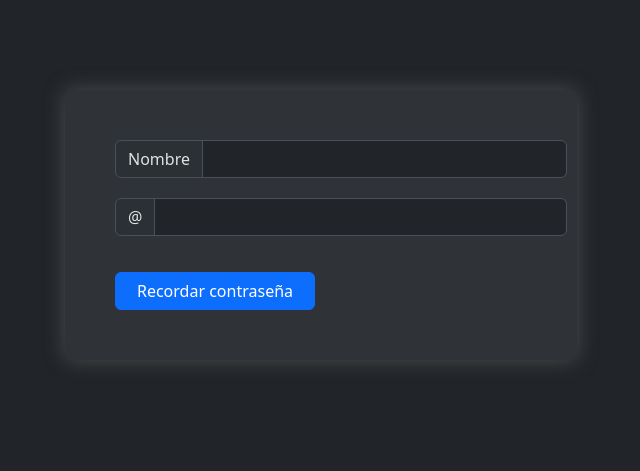
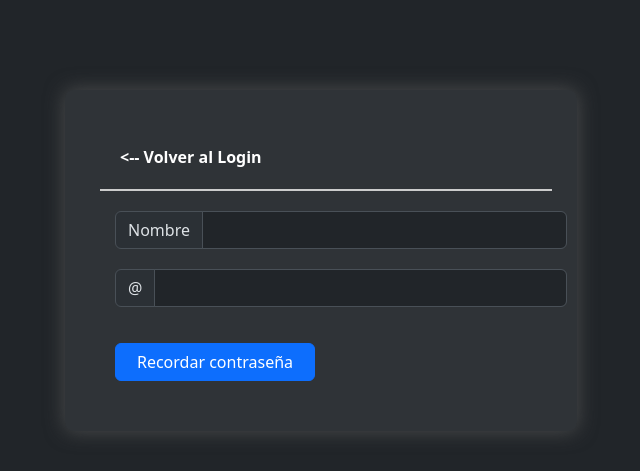
Before and after one commit to avrO6/GamesHub, a PHP site: page /GamesHub/public/olvidona.php in a window 1280 px wide. Shown: the top 471 px of the page, without its empty margins (319-959 px from the left). Run offline with PHP 8.4, Linux system fonts and the light colour scheme.

Commit message:
flechas para volver

```diff
--- a/GamesHub/public/olvidona.php
+++ b/GamesHub/public/olvidona.php
@@ -53,7 +53,9 @@ if (isset($_POST["cambiar_contraseña"])) {
     <main>
 
         <div class="form">
-
+            <div class="volver">
+                <a href="login.php"><-- Volver al Login</a>
+            </div>
             <form action="" method="post">
 
                 <div class="input-group mb-3 dinero">
--- a/GamesHub/styles/olvidona-styles.css
+++ b/GamesHub/styles/olvidona-styles.css
@@ -28,8 +28,18 @@ form div, form button{
 form button{
     width: 200px;
 }
-
-
+.volver{
+    width: 100%;
+    border-bottom: 2px solid var(--Gris-claro);
+    margin: 5px;
+    padding: 20px;
+}
+.volver a{
+    text-decoration: none;
+    font-family: system-ui, -apple-system, BlinkMacSystemFont, 'Segoe UI', Roboto, Oxygen, Ubuntu, Cantarell, 'Open Sans', 'Helvetica Neue', sans-serif;
+    color: var(--Blanco);
+    font-weight: bolder;
+}
 .fade-in-out-rojo {
     display: none;
     position: fixed;
```
Also changed, not shown: GamesHub/public/checkout.php (+10 -0 lines), GamesHub/styles/checkout-styles.css (+11 -0 lines).
